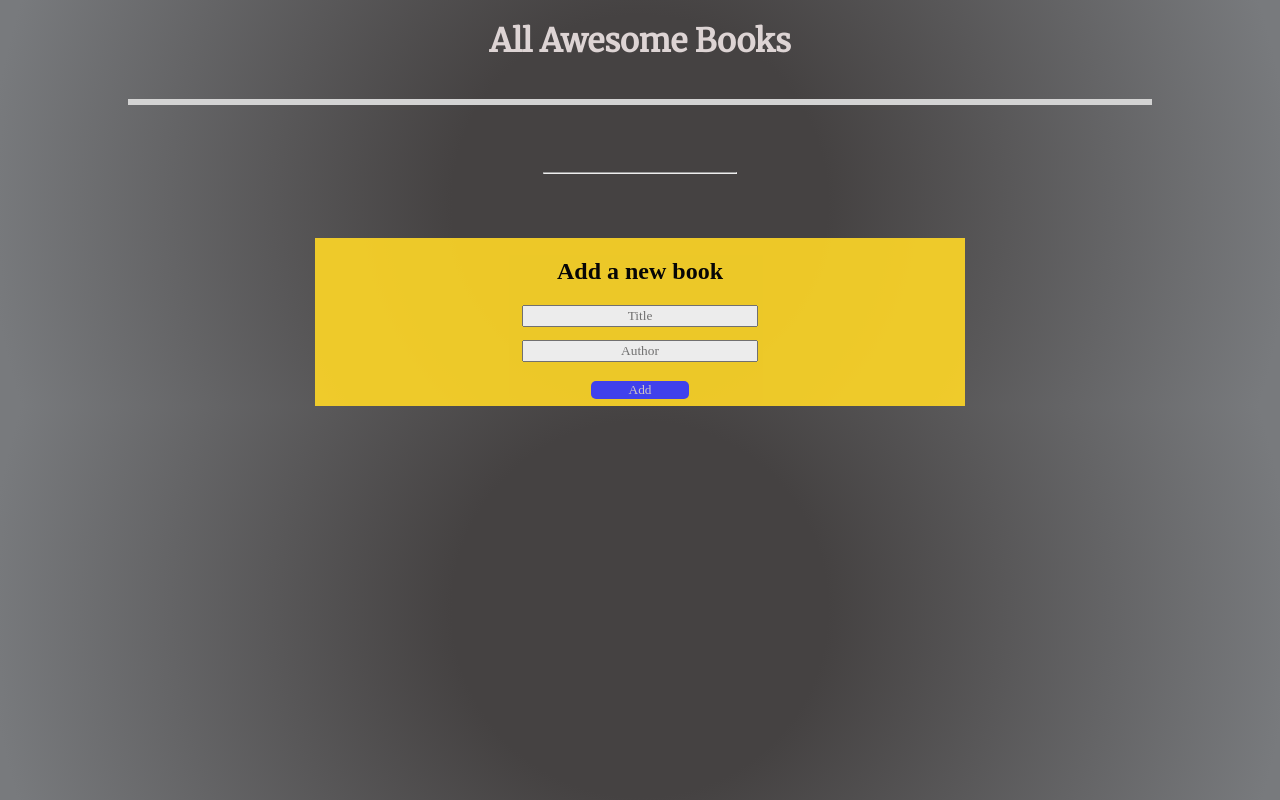
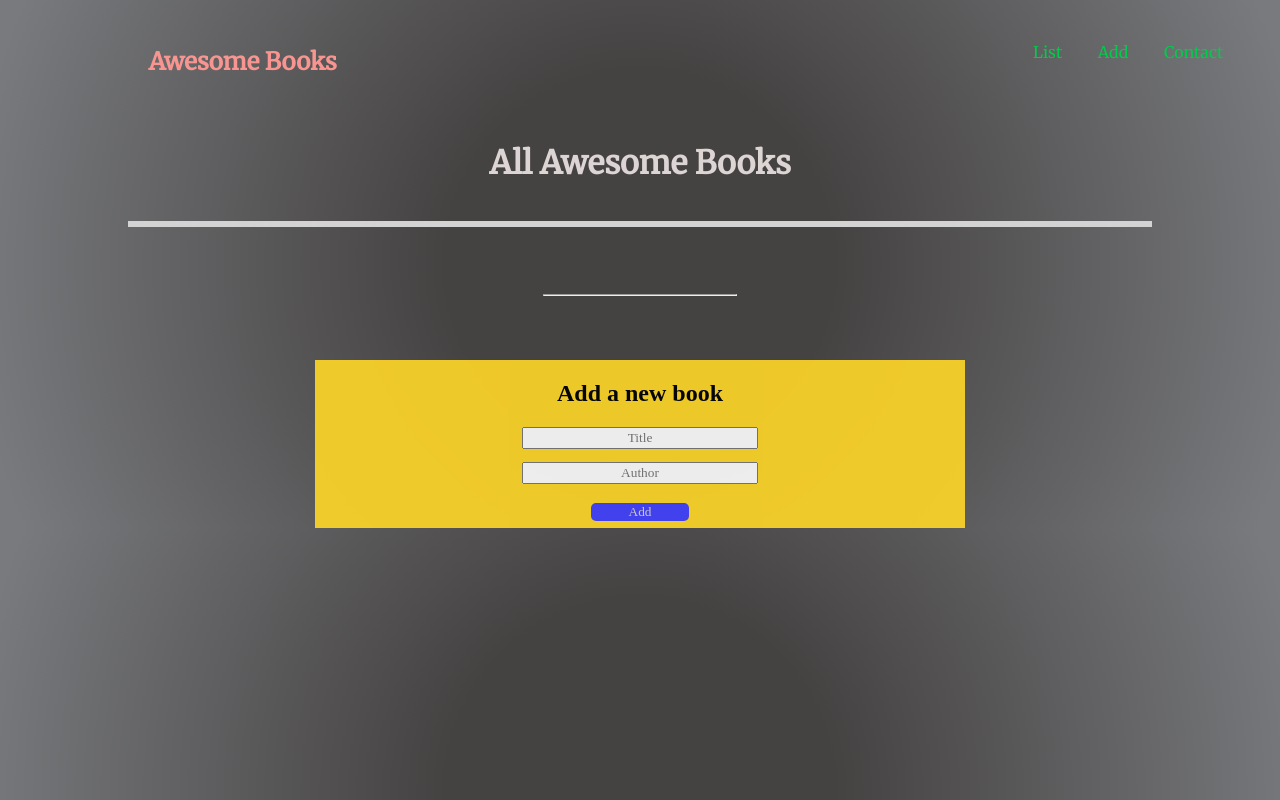
Before and after one commit to vechicin/Awesome-Books, a website: page index.html in a window 1280 px wide. Drawn offline with Linux system fonts and the light colour scheme; a web font is replaced by a local one.

Commit message:
Add navbar

```diff
--- a/index.html
+++ b/index.html
@@ -14,11 +14,23 @@
 </head>
 
 <body>
+<nav class="navbar">
+  <h2 class="navbar-title">Awesome Books</h2>
+  <ul class="links">
+    <li class="link"><a>List</a></li>
+    <li class="link"><a>Add</a></li>
+    <li class="link"><a>Contact</a></li>
+  </ul>
+</nav>
+
   <h1 class="title">All Awesome Books</h1>
+
   <section class="books">
     <ul class="book-list"></ul>
   </section>
+
   <hr>
+
   <form class="book-form" action="#">
     <h2>Add a new book</h2>
     <input type="text" class="book-input" id="title" placeholder="Title">
--- a/styles.css
+++ b/styles.css
@@ -6,6 +6,33 @@ body {
   background: radial-gradient(circle, rgba(69, 66, 66, 1) 28%, rgba(120, 122, 125, 1) 97%);
   margin: 0;
   padding: 0;
+}
+
+.navbar {
+  display: flex;
+  flex-direction: row;
+  justify-content: space-between;
+  width: 80%;
+  padding: 2%;
+  font-family: 'Merriweather', serif;
+}
+
+.navbar-title {
+  margin-left: 2%;
+  color: #f99590;
+}
+
+.links {
+  display: flex;
+  flex-direction: row;
+  color: #00cc4b;
+  gap: 30%;
+}
+
+a {
+  display: flex;
+  flex-direction: row;
+  justify-content: center;
 }
 
 h1 {
```
